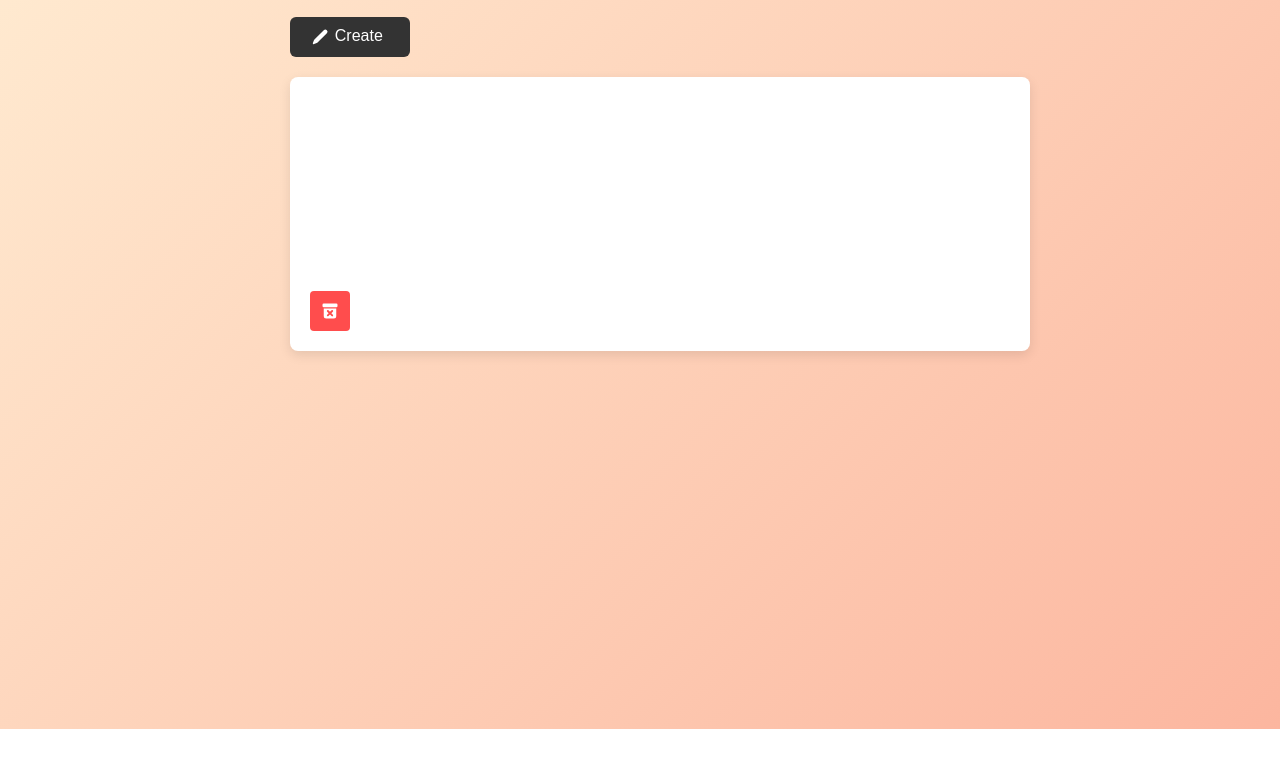
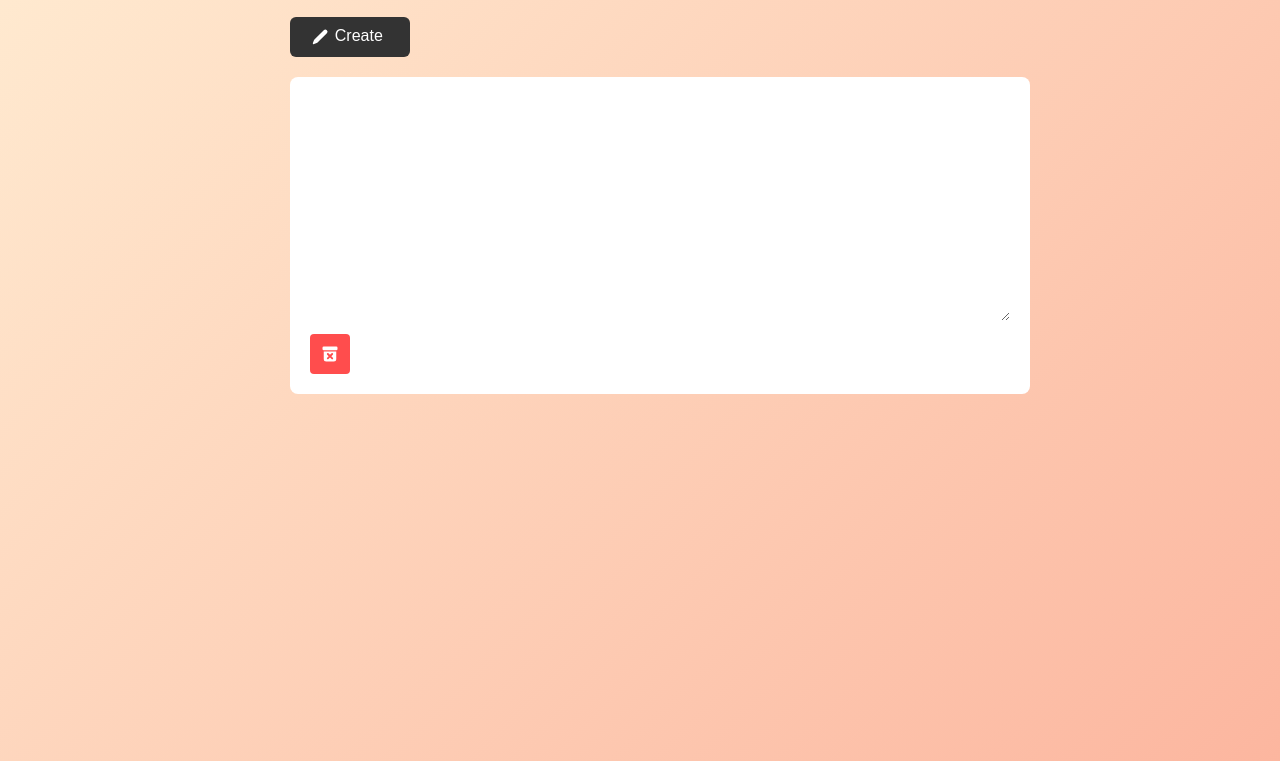
Before and after one commit to sudais122/JS-Mini-Projects, a plain HTML site: page Notpad/notpad.html in a window 1280 px wide. Both pictures are taken after a click on the link "Create". Shown: the part 111-872 px from the top of the page. Before the commit the page ends 840 px from the top, so only its background shows below. Drawn offline with Linux system fonts and the light colour scheme.

Commit message:
Notes complete

```diff
--- a/Notpad/notpad.html
+++ b/Notpad/notpad.html
@@ -13,6 +13,7 @@
       display:flex;
       justify-content:center;
       padding-top:40px;
+      padding-bottom: 2rem;
     }
 
     .container{
@@ -44,13 +45,14 @@
     }
 
     .note-box{
+        gap: 0.8rem;
         display: flex;
         flex-direction: column;
       width:100%;
       background:white;
       border-radius:8px;
       padding:20px;
-      box-shadow:0 4px 12px rgba(0,0,0,0.1);
+
       margin-top:15px;
     }
 
@@ -73,7 +75,9 @@
     }
     #input{
         border-radius: 10px;
-        border:none;
+        border: none;
+        outline: none;
+        padding: 1rem;
         height: 12rem;
     }
     #input:active{
@@ -82,17 +86,37 @@
   </style>
 </head>
 <body>
-
   <div class="container">
     <h1>NOTED</h1>
-
     <a class="btn"><svg xmlns="http://www.w3.org/2000/svg" viewBox="0 0 16 16" fill="currentColor" class="size-4"><path fill-rule="evenodd" d="M11.013 2.513a1.75 1.75 0 0 1 2.475 2.474L6.226 12.25a2.751 2.751 0 0 1-.892.596l-2.047.848a.75.75 0 0 1-.98-.98l.848-2.047a2.75 2.75 0 0 1 .596-.892l7.262-7.261Z" clip-rule="evenodd" /></svg>Create</a>
-
-    <div class="note-box">
-        <input type="text" name="" id="input">
-      <a class="delete-btn"><svg xmlns="http://www.w3.org/2000/svg" viewBox="0 0 16 16" fill="currentColor" class="size-4"><path d="M2 3a1 1 0 0 1 1-1h10a1 1 0 0 1 1 1v1a1 1 0 0 1-1 1H3a1 1 0 0 1-1-1V3Z" /><path fill-rule="evenodd" d="M13 6H3v6a2 2 0 0 0 2 2h6a2 2 0 0 0 2-2V6ZM5.72 7.47a.75.75 0 0 1 1.06 0L8 8.69l1.22-1.22a.75.75 0 1 1 1.06 1.06L9.06 9.75l1.22 1.22a.75.75 0 1 1-1.06 1.06L8 10.81l-1.22 1.22a.75.75 0 0 1-1.06-1.06l1.22-1.22-1.22-1.22a.75.75 0 0 1 0-1.06Z" clip-rule="evenodd" /></svg></a>
-    </div>
+    <div class="main"></div>
   </div>
 
+  <script>
+    const Create = document.querySelector('.btn');
+    let Notpasds = [];
+    Create.addEventListener('click', (e)=>{
+        const NewElemet = document.createElement('div');
+        const Append = document.querySelector('.main');
+
+        NewElemet.innerHTML = `
+        <div class="note-box">
+            <textarea type="text" name="" id="input"></textarea>
+            <a class="delete-btn"><svg xmlns="http://www.w3.org/2000/svg" viewBox="0 0 16 16" fill="currentColor" class="size-4"><path d="M2 3a1 1 0 0 1 1-1h10a1 1 0 0 1 1 1v1a1 1 0 0 1-1 1H3a1 1 0 0 1-1-1V3Z" /><path fill-rule="evenodd" d="M13 6H3v6a2 2 0 0 0 2 2h6a2 2 0 0 0 2-2V6ZM5.72 7.47a.75.75 0 0 1 1.06 0L8 8.69l1.22-1.22a.75.75 0 1 1 1.06 1.06L9.06 9.75l1.22 1.22a.75.75 0 1 1-1.06 1.06L8 10.81l-1.22 1.22a.75.75 0 0 1-1.06-1.06l1.22-1.22-1.22-1.22a.75.75 0 0 1 0-1.06Z" clip-rule="evenodd" /></svg></a>
+        </div>
+        `;
+        Notpasds.push(NewElemet);
+        Append.appendChild(NewElemet);
+    });
+
+    const Notes = document.querySelector('.main');
+
+    Notes.addEventListener('click' , (e)=>{
+        if (event.target.closest('.delete-btn')) {
+            const itembox = event.target.closest('.note-box');
+            itembox.remove();
+        }
+    });
+  </script>
 </body>
 </html>
```
